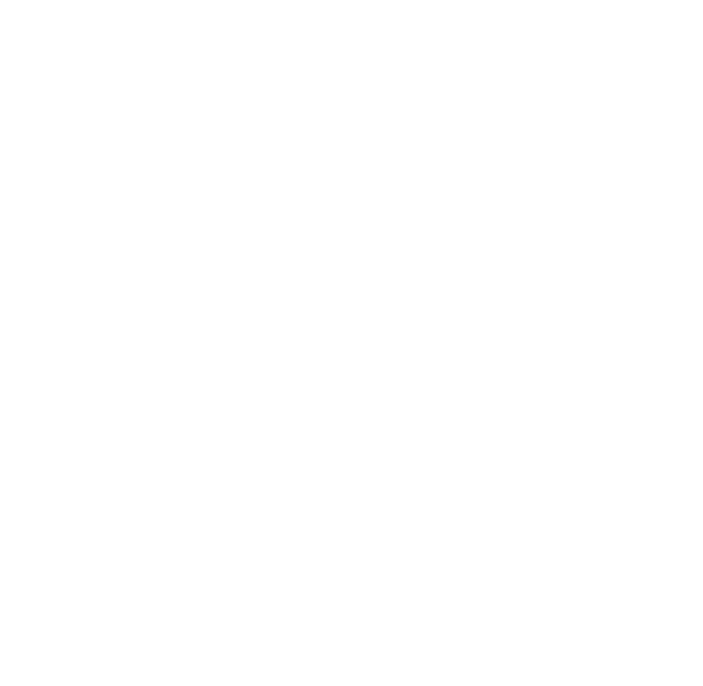
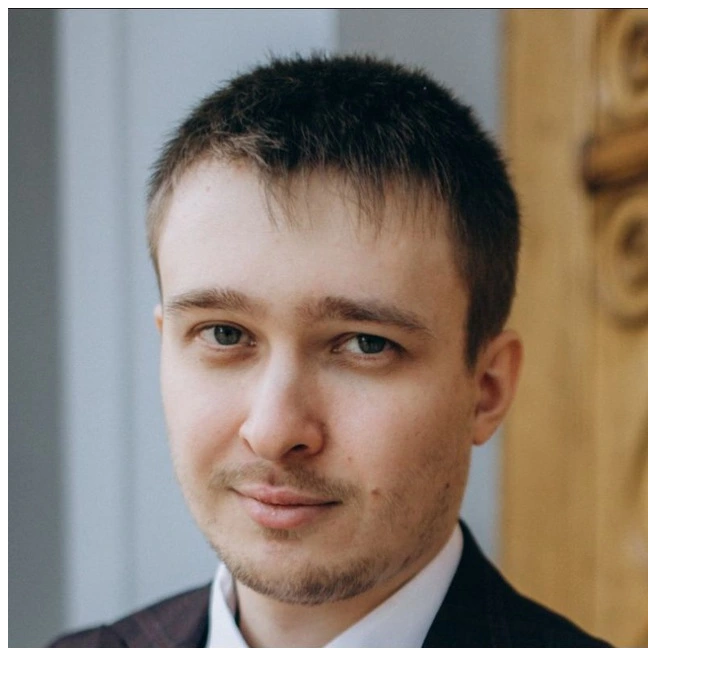
Before and after one commit to DaniilIakimenko/rsschool-cv, a plain HTML site: page index.html in a window 1280 px wide. Shown: the whole page, without its empty margins (0-703 px from the left). Drawn offline with Linux system fonts and the light colour scheme.

Commit message:
feat: add photo

```diff
--- a/index.html
+++ b/index.html
@@ -6,6 +6,12 @@
   <title>Document</title>
 </head>
 <body>
-
+  <header class="header">
+    <div class="container">
+      <div class="header__wrapper">
+        <img src="./img/my-photo.webp" alt="" class="my-photo">
+      </div>
+    </div>
+  </header>
 </body>
 </html>
```
Also changed, not shown: img/my-photo.webp (added).
